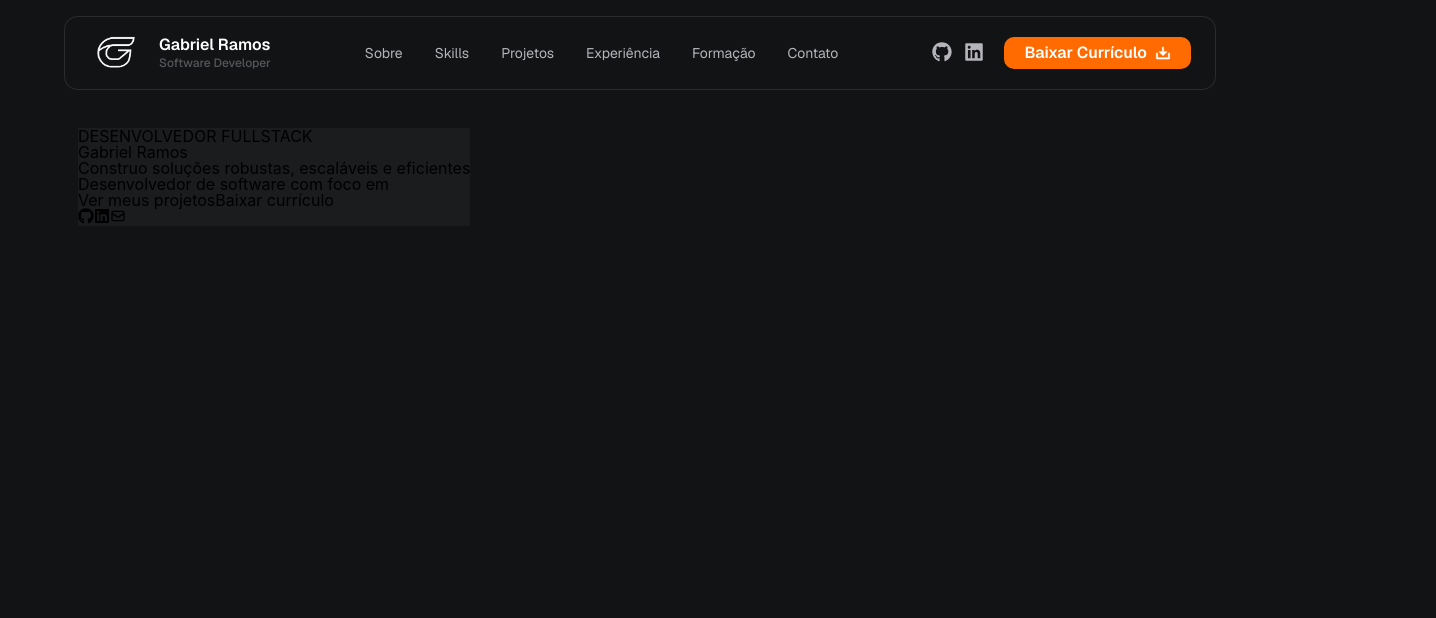
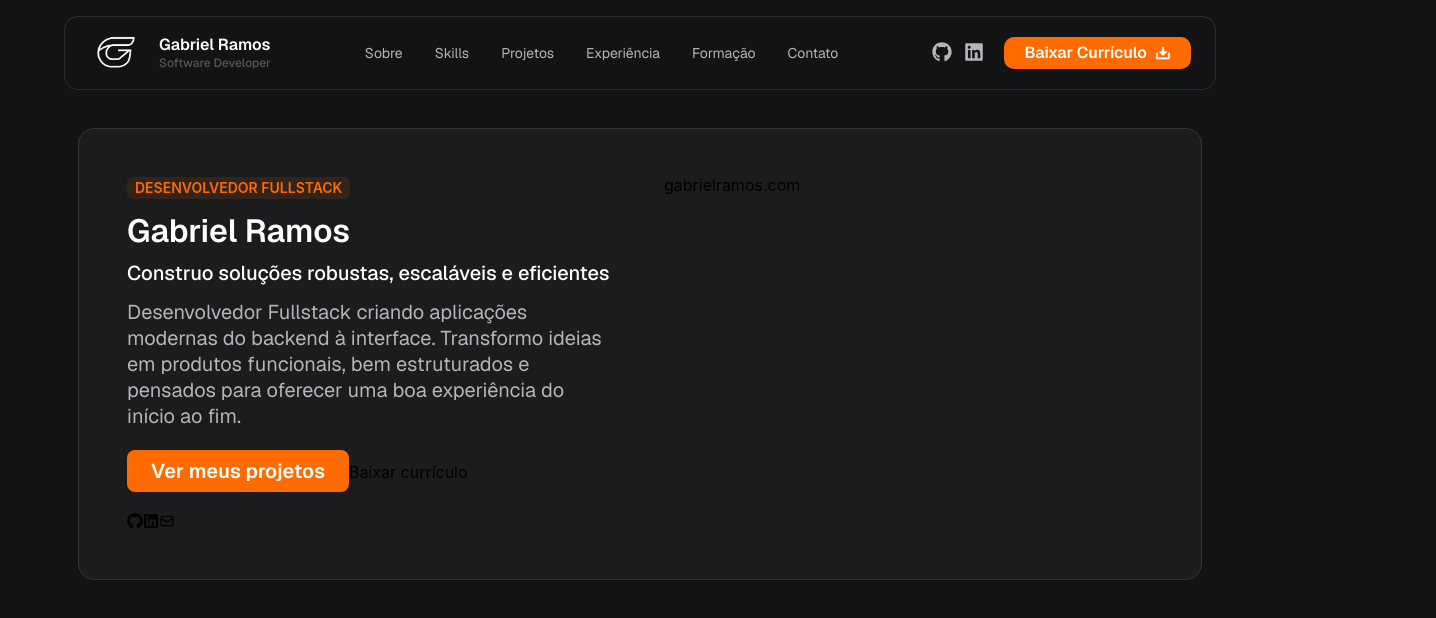
Before and after one commit to gabrieltech88/portfolio, a React (Vite) app: page / in a window 1280 px wide. Shown: the top 618 px of the page, 1436 px wide, since content can reach past the window. Built offline with nearby package versions, Linux system fonts and the light colour scheme.

Commit message:
refactor: Alterada os nomes das variáveis de tamanhos para nomes mais explícitos

```diff
--- a/src/components/Header/Header.module.css
+++ b/src/components/Header/Header.module.css
@@ -8,9 +8,9 @@
     left: 50%;
     transform: translateX(-50%);
     z-index: 1000;
-    border-radius: var(--radius-lg);
+    border-radius: var(--radius-14);
     position: fixed;
-    padding: var(--spacing-lg) var(--spacing-xxxl);
+    padding: var(--spacing-14) var(--spacing-24);
     align-items: center;
     justify-content: space-between;
 }
@@ -18,25 +18,25 @@
 #header div:nth-child(1) {
     display: flex;
     align-items: center;
-    gap: var(--spacing-xl);
+    gap: var(--spacing-16);
 }
 
 #header div:nth-child(1) div {
     display: flex;
     flex-direction: column;
-    gap: var(--spacing-xs);
+    gap: var(--spacing-4);
 }
 
 #header div:nth-child(1) div span:nth-child(1) {
     font-family: var(--font-family-geist);
-    font-size: var(--font-size-md);
+    font-size: var(--font-size-16);
     color: var(--color-text-primary);
     font-weight: 600;
 }
 
 #header div:nth-child(1) div span:nth-child(2) {
     font-family: var(--font-family-geist);
-    font-size: var(--font-size-xs);
+    font-size: var(--font-size-12);
     color: var(--color-text-muted-50);
     font-weight: 500;
 
@@ -49,24 +49,24 @@
 
 #header nav {
     display: flex;
-    gap: var(--spacing-xxxxl);
+    gap: var(--spacing-32);
 }
 
 #header nav a {
     text-decoration: none;
     font-family: var(--font-family-geist);
-    font-size: var(--font-size-sm);
+    font-size: var(--font-size-14);
     color: var(--color-text-secondary);
 }
 #header div:nth-child(3) {
     display: flex;
     flex-direction: row;
-    gap: var(--spacing-xxl);
+    gap: var(--spacing-20);
 }
 
 #header div:nth-child(3) div {
     display: flex;
-    gap: var(--spacing-md);
+    gap: var(--spacing-12);
     align-items: center;
     justify-content: center;
 }
@@ -84,14 +84,14 @@
 #header div:nth-child(3) .button {
     font-family: var(--font-family-geist);
     font-weight: 600;
-    font-size: var(--font-size-md);
+    font-size: var(--font-size-16);
     background-color: var(--color-primary);
     border: none;
     color: var(--color-text-primary);
     border-radius: 0.625rem;
-    padding: var(--spacing-sm) var(--spacing-xxl);
+    padding: var(--spacing-8) var(--spacing-20);
     display: flex;
     justify-content: center;
     align-items: center;
-    gap: var(--spacing-sm);
+    gap: var(--spacing-8);
 }
--- a/src/pages/MainPage.module.css
+++ b/src/pages/MainPage.module.css
@@ -3,5 +3,6 @@
     flex-direction: column;
     gap: 5rem;
     width: 100%;
-    padding: 0rem 4.875rem;
+    padding: 0rem 4.875rem 0rem 4.875rem;
+
 }
--- a/src/sections/Hero/Hero.module.css
+++ b/src/sections/Hero/Hero.module.css
@@ -1,7 +1,64 @@
 #hero {
-    display: flex;
+    display: grid;
+    grid-template-columns: 1fr  1fr;
     flex-direction: row;
     margin-top: 8rem;
-    width: max-content;
+    border-radius: var(--radius-16);
+    border: 1px solid var(--color-border-primary);
     background-color: var(--color-background-card);
+    padding: 3rem;
+    gap: 3rem;
 }
+
+#hero .heroContent {
+    display: flex;
+    flex-direction: column;
+    gap: var(--spacing-32);
+}
+
+#hero .heroContent div:nth-child(1) {
+    display: flex;
+    flex-direction: column;
+    gap: var(--spacing-16);
+}
+
+#hero .heroContent span {
+    background-color: var(--color-primary-overlay);
+    color: var(--color-primary);
+    width: fit-content;
+    font-weight: 600;
+    font-size: var(--font-size-14);
+    padding: var(--spacing-4) var(--spacing-8);
+    border-radius: 0.375rem;
+}
+
+#hero .heroContent .heroTitle {
+    font-size: var(--font-size-32);
+    color: var(--color-text-primary);
+    font-family: var(--font-family-geist);
+    font-weight: 600;
+}
+
+#hero .heroContent .heroSubtitle {
+    font-family: var(--font-family-geist);
+    font-size: var(--font-size-20);
+    color: var(--color-text-primary);
+    font-weight: 500;
+}
+
+#hero .heroContent .heroText {
+    font-family: var(--font-family-geist);
+    font-size: var(--font-size-20);
+    color: var(--color-text-secondary);
+    line-height: 26px;
+}
+
+#hero .heroContent .containerHeroButtons a:nth-child(1) {
+    background-color: var(--color-primary);
+    color: var(--color-text-primary);
+    font-weight: 600;
+    font-size: var(--font-size-20);
+    font-family: var(--font-family-geist);
+    padding: var(--spacing-8) var(--spacing-24);
+    border-radius: var(--radius-8);
+}
--- a/src/sections/Hero/Hero.tsx
+++ b/src/sections/Hero/Hero.tsx
@@ -1,33 +1,43 @@
 import {FaGithub, FaLinkedin} from "react-icons/fa";
-import { HiOutlineMail } from "react-icons/hi";
+import {HiOutlineMail} from "react-icons/hi";
 import styles from "./Hero.module.css";
+
 function Hero() {
-    return(
+    return (
         <section id={styles.hero}>
             <div className={styles.heroContent}>
-                <span>DESENVOLVEDOR FULLSTACK</span>
-                <h1 className={styles.heroTitle}>Gabriel Ramos</h1>
-                <h2 className={styles.heroSubtitle}>Construo soluções robustas, escaláveis e eficientes</h2>
-                <p className={styles.heroText}>Desenvolvedor de software com foco em </p>
+                <div>
+                    <span>DESENVOLVEDOR FULLSTACK</span>
+                    <h1 className={styles.heroTitle}>Gabriel Ramos</h1>
+                    <h2 className={styles.heroSubtitle}>Construo soluções robustas, escaláveis e eficientes</h2>
+                    <p className={styles.heroText}>Desenvolvedor Fullstack criando aplicações modernas do backend à interface. Transformo ideias em produtos funcionais, bem estruturados e pensados para oferecer uma boa experiência do início ao fim. </p>
+
+                </div>
                 <div className={styles.containerHeroButtons}>
                     <a>Ver meus projetos</a>
                     <a>Baixar currículo</a>
                 </div>
                 <div className={styles.containerHeroSocial}>
                     <a>
-                        <FaGithub />
+                        <FaGithub/>
 
                     </a>
                     <a>
-                        <FaLinkedin />
+                        <FaLinkedin/>
                     </a>
                     <a>
-                        <HiOutlineMail />
+                        <HiOutlineMail/>
                     </a>
                 </div>
             </div>
-            <div>
-                <img />
+            <div className={styles.heroImage}>
+                <div>
+                    <div></div>
+                    <div></div>
+                    <div></div>
+                    <span>gabrielramos.com</span>
+                </div>
+                <img/>
             </div>
         </section>
     )
--- a/src/styles/reset.css
+++ b/src/styles/reset.css
@@ -64,3 +64,7 @@ input[type="number"]::-webkit-outer-spin-button {
 input[type="number"] {
   -moz-appearance: textfield;
 }
+
+* {
+  box-sizing: border-box;
+}
--- a/src/styles/variables.css
+++ b/src/styles/variables.css
@@ -15,27 +15,27 @@
 
     --color-primary-overlay: rgb(255, 107, 0, 0.1);
 
-    --spacing-xs: 0.25rem;
-    --spacing-sm: 0.5rem;
-    --spacing-md: 0.75rem;
-    --spacing-lg: 0.875rem;
-    --spacing-xl: 1rem;
-    --spacing-xxl: 1.25rem;
-    --spacing-xxxl: 1.5rem;
-    --spacing-xxxxl: 2rem;
+    --spacing-4: 0.25rem;
+    --spacing-8: 0.5rem;
+    --spacing-12: 0.75rem;
+    --spacing-14: 0.875rem;
+    --spacing-16: 1rem;
+    --spacing-20: 1.25rem;
+    --spacing-24: 1.5rem;
+    --spacing-32: 2rem;
 
-    --radius-sm: 0.5rem;
-    --radius-md: 0.75rem;
-    --radius-lg: 0.875rem;
-    --radius-xl: 1rem;
+    --radius-8: 0.5rem;
+    --radius-12: 0.75rem;
+    --radius-14: 0.875rem;
+    --radius-16: 1rem;
 
     --font-family-geist: "Geist", sans-serif;
     --font-family-orbitral: "Orbitron", sans-serif;
 
-    --font-size-xs: 0.75rem;
-    --font-size-sm: 0.875rem;
-    --font-size-md: 1rem;
-    --font-size-lg: 1.25rem;
-    --font-size-xl: 1.5rem;
-    --font-size-xxl: 2rem;
+    --font-size-12: 0.75rem;
+    --font-size-14: 0.875rem;
+    --font-size-16: 1rem;
+    --font-size-20: 1.25rem;
+   --font-size-24: 1.5rem;
+    --font-size-32: 2rem;
 }
```
